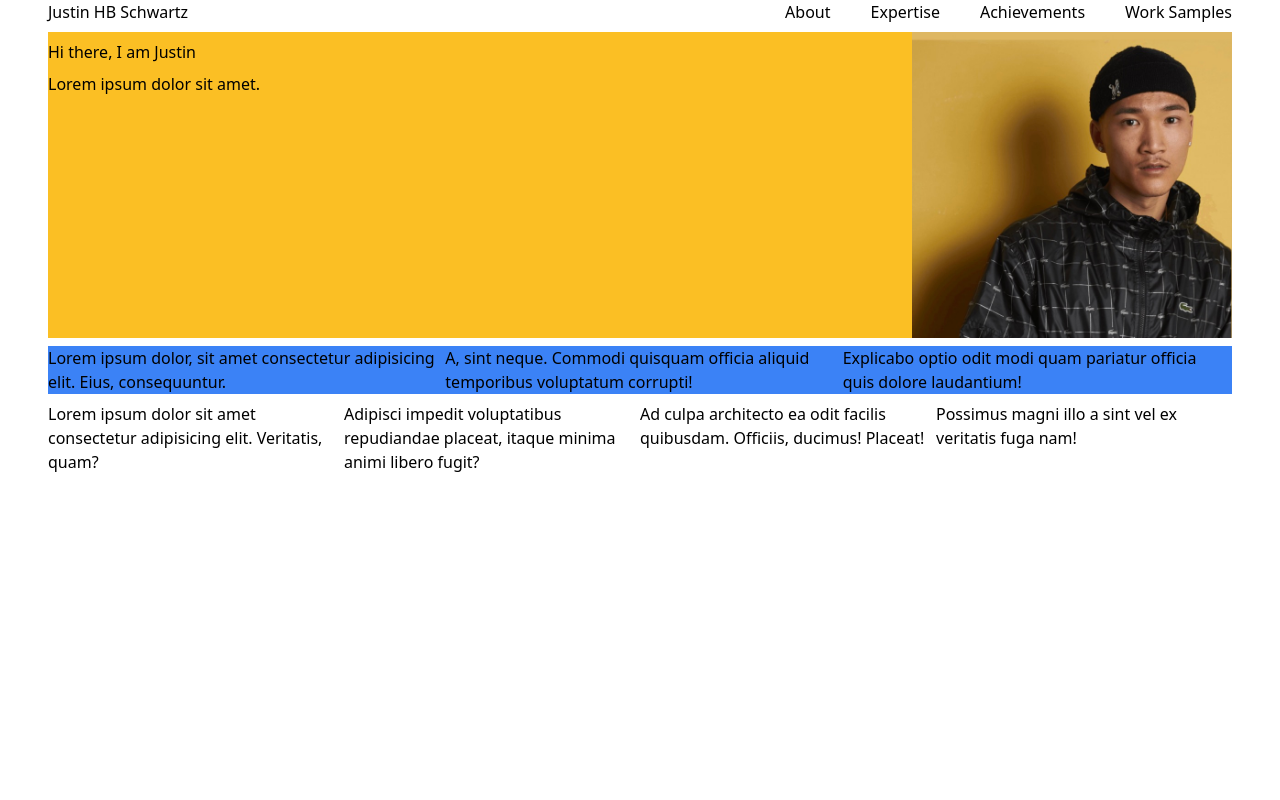
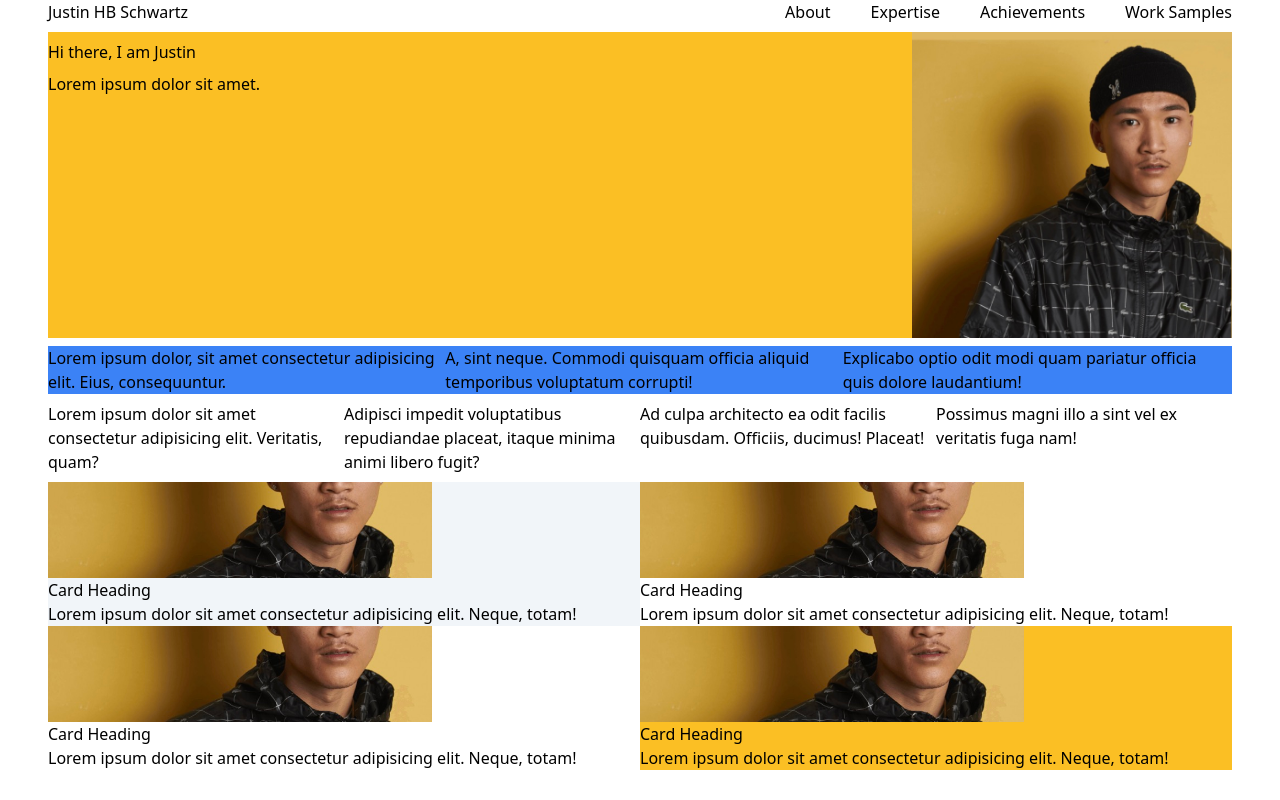
Before and after one commit to SmailBestybay/jhbs, a React (Vite) app: page / in a window 1280 px wide. Built offline with nearby package versions, Linux system fonts and the light colour scheme.

Commit message:
add work sample cards

```diff
--- a/src/App.jsx
+++ b/src/App.jsx
@@ -2,6 +2,8 @@ import Header from "./components/Header";
 import About from "./components/About";
 import Expertise from "./components/Expertise";
 import Achievements from "./components/Achievments";
+import WorkSamples from "./components/WorkSample";
+
 function App() {
   return (
     <div className="mx-4 flex max-w-[1200px] flex-col gap-2 sm:mx-auto sm:px-2">
@@ -9,6 +11,7 @@ function App() {
       <About />
       <Expertise />
       <Achievements />
+      <WorkSamples />
     </div>
   );
 }
--- /dev/null
+++ b/src/components/WorkSample.jsx
@@ -0,0 +1,103 @@
+// import PropTypes from "prop-types";
+
+export default function WorkSamples() {
+  return (
+    <section className="grid grid-cols-1 sm:grid-cols-2">
+      <div className="bg-slate-100">
+        <img
+          className="h-24 w-96 object-cover"
+          src="./sample.jpg"
+          alt="sample"
+        />
+        <h2>Card Heading</h2>
+        <p>
+          Lorem ipsum dolor sit amet consectetur adipisicing elit. Neque, totam!
+        </p>
+      </div>
+      <div className="">
+        <img
+          className="h-24 w-96 object-cover"
+          src="./sample.jpg"
+          alt="sample"
+        />
+        <h2>Card Heading</h2>
+        <p>
+          Lorem ipsum dolor sit amet consectetur adipisicing elit. Neque, totam!
+        </p>
+      </div>
+      <div className="">
+        <img
+          className="h-24 w-96 object-cover"
+          src="./sample.jpg"
+          alt="sample"
+        />
+        <h2>Card Heading</h2>
+        <p>
+          Lorem ipsum dolor sit amet consectetur adipisicing elit. Neque, totam!
+        </p>
+      </div>
+      <div className="bg-amber-400">
+        <img
+          className="h-24 w-96 object-cover"
+          src="./sample.jpg"
+          alt="sample"
+        />
+        <h2>Card Heading</h2>
+        <p>
+          Lorem ipsum dolor sit amet consectetur adipisicing elit. Neque, totam!
+        </p>
+      </div>
+    </section>
+  );
+}
+
+// function Card(props) {
+//   return (
+//     <div className={props.className ? props.className : ""}>
+//       <img className="h-24 w-96 object-cover" src={props.img} alt={props.alt} />
+//       <h2>{props.headingText}</h2>
+//       <p>{props.paragraph}</p>
+//     </div>
+//   );
+// }
+
+// Card.propTypes = {
+//   img: PropTypes.string,
+//   alt: PropTypes.string,
+//   headingText: PropTypes.string,
+//   paragraph: PropTypes.string,
+//   className: PropTypes.string,
+// };
+
+{
+  /* <Card
+        className="bg-amber-200"
+        img="./sample.jpg"
+        alt="sample text"
+        headingText="Heading Text"
+        paragraph="Lorem ipsum dolor sit amet consectetur adipisicing elit. Quaerat, numquam.
+      "
+      />
+      <Card
+        img="./sample.jpg"
+        alt="sample text"
+        headingText="Heading Text"
+        paragraph="Lorem ipsum dolor sit amet consectetur adipisicing elit. Quaerat, numquam.
+      "
+      />
+      <Card
+        img="./sample.jpg"
+        alt="sample text"
+        headingText="Heading Text"
+        paragraph="Lorem ipsum dolor sit amet consectetur adipisicing elit. Quaerat, numquam.
+      "
+      />
+      <Card
+        className="bg-slate-400"
+        img="./sample.jpg"
+        alt="sample text"
+        headingText="Heading Text"
+        paragraph="Lorem ipsum dolor sit amet consectetur adipisicing elit. Quaerat, numquam.
+      "
+      /> */
+}
```
Also changed, not shown: public/sample.jpg (added).
